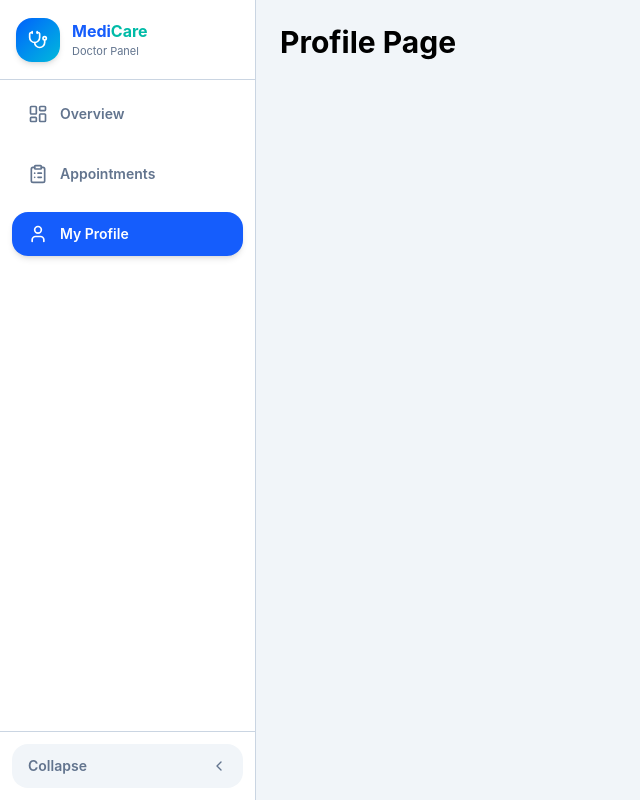
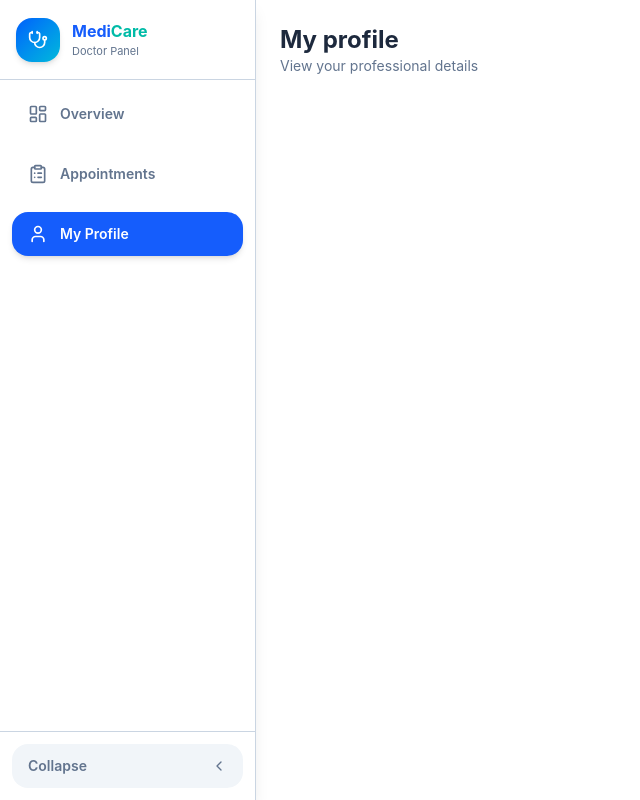
Before and after one commit to Tanineymar/Hospital-management, a React (Vite) app in the folder frontend/: page /doctor/myprofile in a window 1280 px wide. Shown: the whole page, without its empty margins (0-640 px from the left). Built offline with nearby package versions, Linux system fonts and the light colour scheme; no server answers.

Commit message:
Dashboard outlet done

```diff
--- a/frontend/src/pages/doctor/DoctorDashboard.jsx
+++ b/frontend/src/pages/doctor/DoctorDashboard.jsx
@@ -10,7 +10,12 @@ function DoctorDashboard(){
              sidebarOpen={sidebarOpen}
              setSidebarOpen={setSidebarOpen}
             />
-            <main className="flex-1 p-6 bg-slate-100">
+            <main className={`
+            flex-1 p-6 overflow-y-auto h-screen
+            transition-all duration-300
+
+            ${sidebarOpen ? "ml-64" : "ml-20"}
+        `}>
                 <Outlet/>
             </main>
         </div>
--- a/frontend/src/pages/doctor/Profile.jsx
+++ b/frontend/src/pages/doctor/Profile.jsx
@@ -1,23 +1,56 @@
-import { useEffect, useState } from "react"
+import {User , Mail , Stethoscope, GraduationCap, Clock ,IndianRupee ,BadgeCheck, FileText} from 'lucide-react'
 import API from "../../api/axios.js"
+import { useEffect, useState } from 'react'
+
+function Field({icon: Icon , label, value}){
+  return(
+    <div>
+      <label className='flex items-center gap-2 text-xs font-semibold text-slate-500 mb-2'>
+        <Icon size={14}/>
+        {label}
+      </label>
+      <div className='border border-slate-100 bg-slate-50 rounded-xl px-4 py-3 text-slate-700 font-medium'>
+        {value || "-"}
+      </div>
+    </div>
+  )
+}
+
 function Profile(){
-    const [profile , setProfile] =useState()
+  const [Profile ,setProfile] = useState(null)
+  const[loading ,  setLoading]= useState(true)
 
   useEffect(()=>{
     API.get("/doctor/profile/me")
     .then((res)=>{
-            setProfile(res.data)
-            console.log(res.data)
-        }).catch((error)=>{
+      setProfile(res.data.doctor)
+      console.log(res.data.doctor)
+    })
+    .catch((error)=>{
       console.log(error)
     })
+    .finally(()=>{
+      setLoading(false)
+    })
   },[])
+
+  if(loading){
     return(
-        <div className="flex">
-            <main className="text-3xl font-bold">
-                Profile Page
-            </main>
+      <div className='flex justify-center items-center text-center '>
+        Loading...
       </div>
+    )
+  }
+  return(
+    <div className='space-y-6'>
+
+      <div>
+        <h1 className='text-2xl font-bold text-slate-800'>My profile</h1>
+        <p className='text-sm text-slate-500'>View your professional details</p>
+      </div>
+
+    </div>
+
   )
 }
 
--- a/frontend/src/pages/doctor/Sidebar.jsx
+++ b/frontend/src/pages/doctor/Sidebar.jsx
@@ -44,7 +44,8 @@ function Sidebar({
 }) {
     return (
         <aside className={`${sidebarOpen ? "w-64" : "w-20"}
-         bg-white h-screen border-r border-slate-300
+        fixed left-0 top-0 h-screen
+         bg-white border-r border-slate-300
          flex flex-col shrink-0
          transition-all duration-300
          shadow-lg
```
Lines whose indentation alone changed are shown as unchanged.
